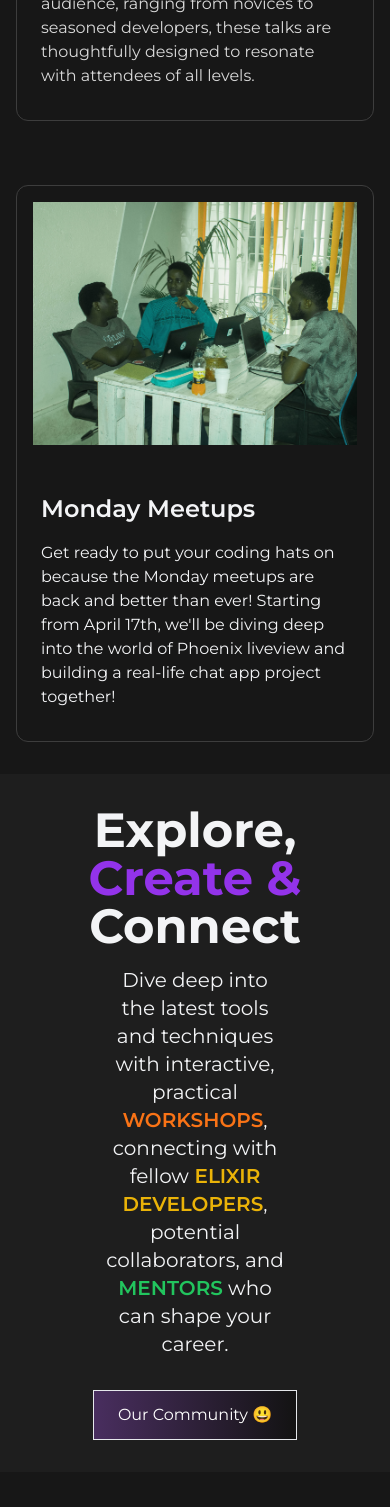
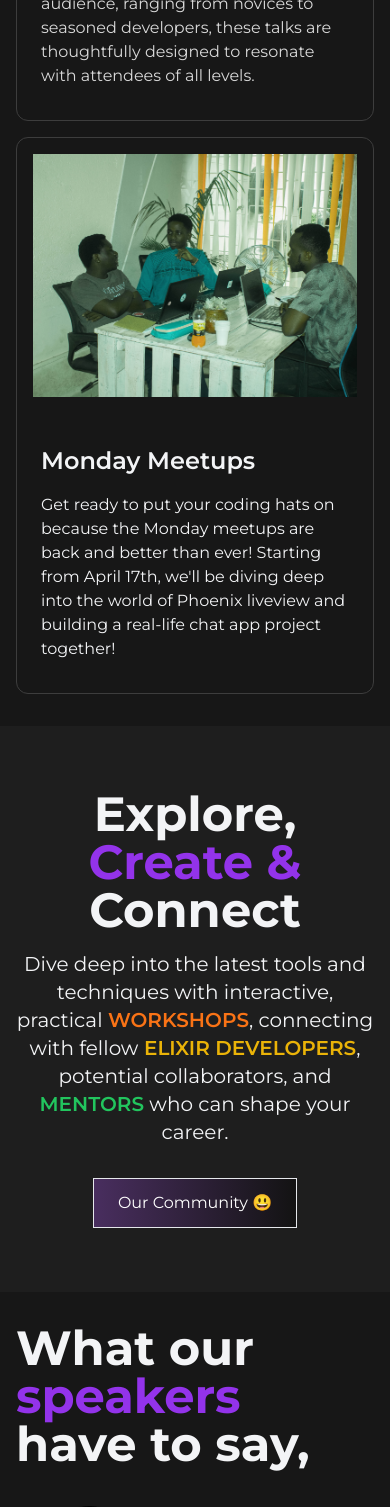
Before and after one commit to Podiihq/elixir-kenya, a React (Vite) app: page / in a window 390 px wide. Shown: the part 2480-3987 px from the top of the page. Built offline with nearby package versions, Linux system fonts and the light colour scheme.

Commit message:
updated design

```diff
--- a/src/pages/Landing.tsx
+++ b/src/pages/Landing.tsx
@@ -203,7 +203,7 @@ function Landing() {
                 "Our webinars feature a rich tapestry of speakers from various backgrounds, each sharing their invaluable insights and expertise. Catering to a diverse audience, ranging from novices to seasoned developers, these talks are thoughtfully designed to resonate with attendees of all levels. "
               }
             />
-            <div className="py-8"></div>
+            <div className="py-2 lg:py-8"></div>
             <CardsAlternate
               images={Hero3}
               heading={"Monday Meetups"}
@@ -214,7 +214,7 @@ function Landing() {
           </section>
 
           <div className="bg-[#1E1E1E]">
-            <section className="px-4 py-8 lg:py-24  mx-auto sm:max-w-xl md:max-w-full lg:max-w-screen-2xl md:px-24 lg:px-8">
+            <section className="px-4 py-16 lg:py-24  mx-auto sm:max-w-xl md:max-w-full lg:max-w-screen-2xl md:px-24 lg:px-8">
               <div className=" text-center">
                 <div className="">
                   <p className="text-5xl lg:text-6xl font-bold leading-none text-center">
@@ -223,7 +223,7 @@ function Landing() {
                     Connect
                   </p>
                   <div className="flex justify-center">
-                    <p className="py-4 lg:py-8 text-xl text-center w-1/2">
+                    <p className="py-4 lg:py-8 text-xl text-center lg:w-1/2">
                       Dive deep into the latest tools and techniques with
                       interactive, practical
                       <span className="uppercase font-semibold text-orange-500">
```
